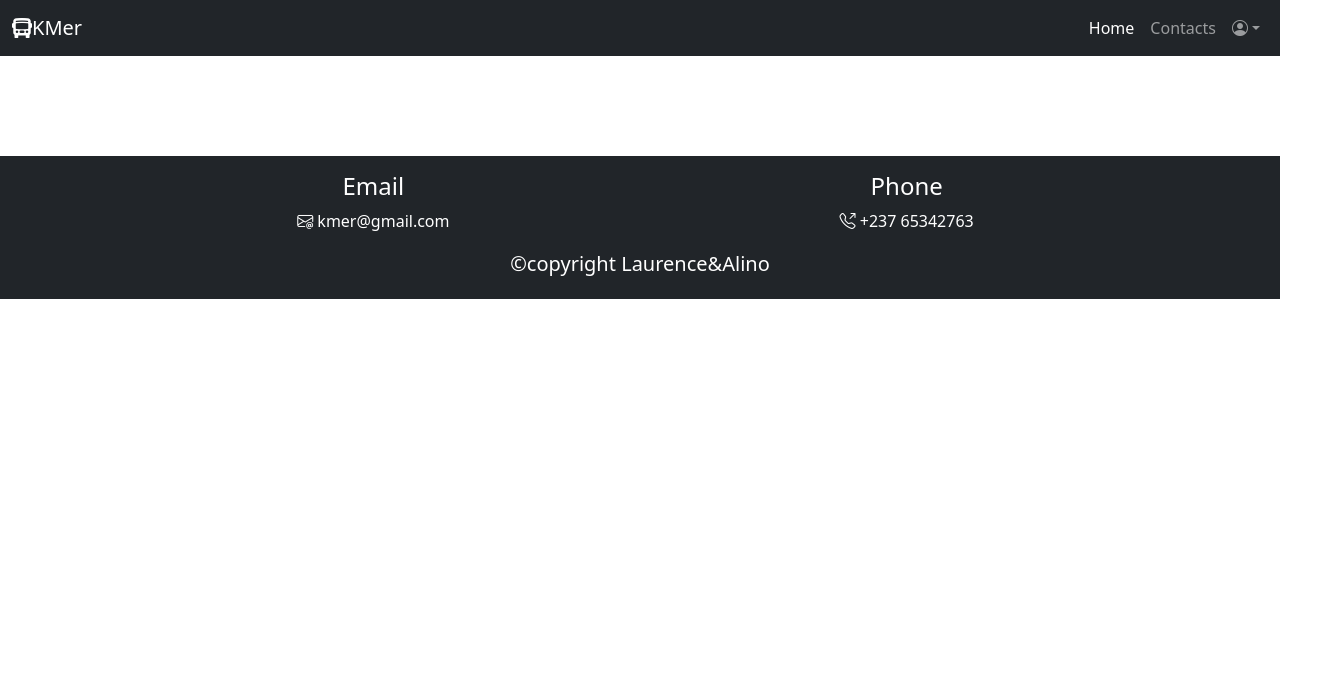
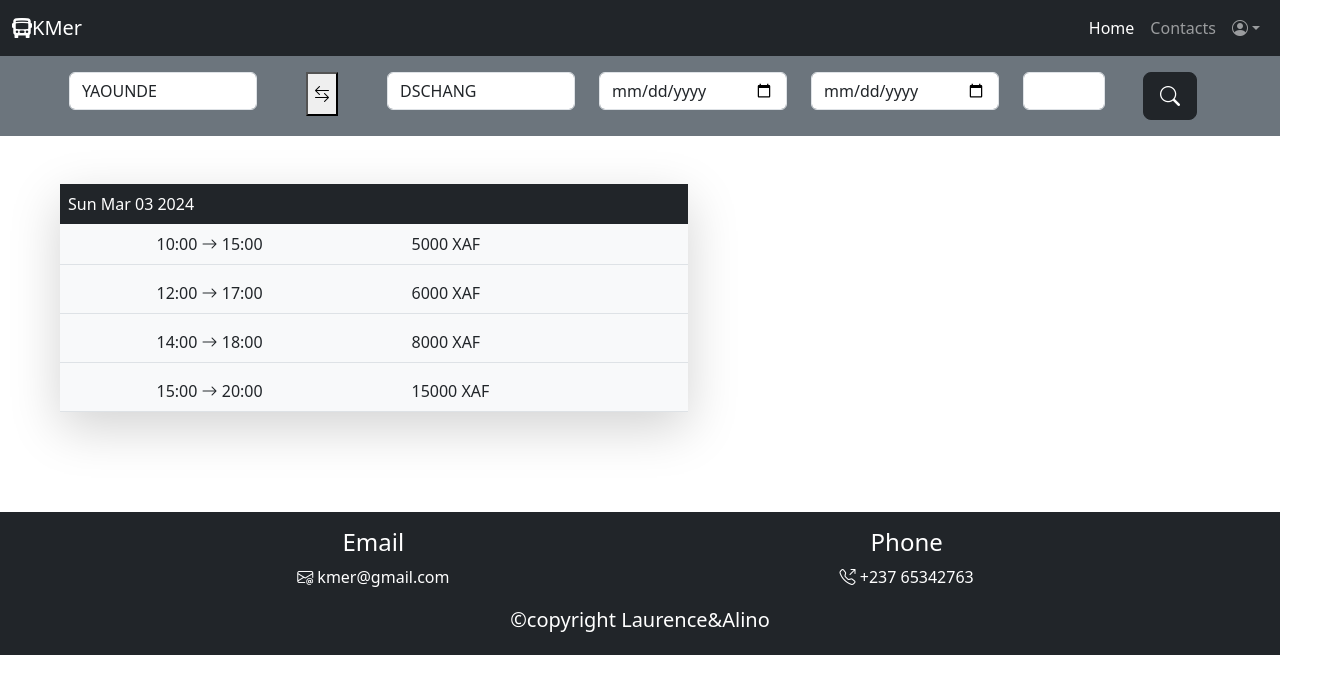
Before and after one commit to ALINO7903/kmer-transport-fe, a React (Create React App) app in the folder kmer-transport-fe/: page /results in a window 1280 px wide. Shown: the top 694 px of the page, 1328 px wide, since content can reach past the window. Built offline with nearby package versions, Linux system fonts and the light colour scheme.

Commit message:
results page implementation

```diff
--- a/kmer-transport-fe/src/App.js
+++ b/kmer-transport-fe/src/App.js
@@ -1,13 +1,18 @@
 import logo from './logo.svg';
 import './App.css';
-import {BrowserRouter as Router, Routes, Route} from 'react-router-dom';
+import { BrowserRouter as Router, Routes, Route } from 'react-router-dom';
 import Home from './pages/Home';
+import Result from './pages/Result';
+import NotFound from './pages/NotFound';
+
 
 function App() {
   return (
     <Router>
       <Routes>
         <Route path='/' element={<Home />}></Route>
+        <Route path='/results' element={<Result />}></Route>
+        <Route path="*" element={<NotFound />}></Route>
       </Routes>
     </Router>
   );
--- a/kmer-transport-fe/src/components/Navbar.js
+++ b/kmer-transport-fe/src/components/Navbar.js
@@ -1,7 +1,7 @@
 import React from "react";
 
 function Navbar() {
-    localStorage.setItem("Login", false);
+    localStorage.setItem("Login", true);
     const login = localStorage.getItem("Login");
     console.log(login);
 
@@ -19,17 +19,19 @@ function Navbar() {
                 <div class="collapse navbar-collapse align-center justify-content-end" id="navbarSupportedContent">
                     <ul class="navbar-nav">
                         <li class="nav-item ">
-                            <a class="nav-link active" aria-current="page" href="#">Home</a>
+                            <a class="nav-link active" aria-current="page" href="/">Home</a>
                         </li>
                         <li class="nav-item ">
                             <a class="nav-link" aria-current="page" href="#contacts">Contacts</a>
                         </li>
                         {
-                        login=='true' &&
+                            login == 'false' &&
                             <li class="nav-item ">
                                 <a class="nav-link active" aria-current="page" href="#">Login</a>
                             </li>
                         }
+                        {
+                            login == 'true' &&
                             <li class="nav-item dropdown">
                                 <a class="nav-link dropdown-toggle" href="#" id="navbarDropdown" role="button" data-bs-toggle="dropdown" aria-expanded="false">
                                     <i class="bi bi-person-circle"></i>
@@ -41,6 +43,7 @@ function Navbar() {
                                     <li><a class="dropdown-item" href="#"><i class="bi bi-box-arrow-right"></i>&nbsp; Logout</a></li>
                                 </ul>
                             </li>
+                        }
 
                     </ul>
                 </div>
--- /dev/null
+++ b/kmer-transport-fe/src/components/ResultListComponent.js
@@ -0,0 +1,41 @@
+import React from "react";
+
+
+export default class ResultListComponent extends React.Component {
+
+
+    render() {
+
+        const results = [
+            { departure: '10:00', arrival: '15:00', price: '5000' },
+            { departure: '12:00', arrival: '17:00', price: '6000' },
+            { departure: '14:00', arrival: '18:00', price: '8000' },
+            { departure: '15:00', arrival: '20:00', price: '15000' }
+        ]
+
+        const currentDate = new Date().toDateString();
+
+        return (
+            <div class="container-fluid m-5">
+                <div class="col-9 col-lg-6">
+                    <div class="container bg-light shadow-lg">
+                        <div class="row bg-dark text-center p-2 text-white">{currentDate}</div>
+                        {results.map((result, index) => (
+                            <div class="row border-bottom justify-content-center p-2 mb-2" key={index}>
+                                <div class="col-5">{result.departure} <i class="bi bi-arrow-right"></i> {result.arrival}</div>
+                                <div class="col-4">{result.price} XAF</div>
+                            </div>
+                        ))}
+                    </div>
+                </div>
+                <div class="col-9 col-lg-4">
+                    <div class="container">
+
+                    </div>
+                </div>
+
+            </div>
+        );
+    };
+
+}
--- /dev/null
+++ b/kmer-transport-fe/src/components/UpdateSearchComponent.js
@@ -0,0 +1,57 @@
+import React from "react";
+
+export default class UpdateSearchComponent extends React.Component {
+
+    constructor(props) {
+        super(props);
+        this.state = {
+            from: "YAOUNDE",
+            to: "DSCHANG",
+            departure: null,
+            return: null,
+            passengers: 1
+
+        }
+    }
+
+    interchange() {
+        const temp = this.state.from;
+        this.setState({ from: this.state.to });
+        this.setState({ to: temp });
+    }
+
+    render() {
+        return (
+            <>
+                <div class="container-fluid bg-secondary  p-3">
+                    <div class="row form-floating justify-content-center">
+                        <div class="col-sm-7 col-lg-2 mb-1">
+                            <input type="text" class="form-control" value={this.state.from} />
+                        </div>
+                        <div class="col-sm-7 col-lg-1 mb-1 d-none d-lg-flex justify-content-center">
+                            <button onClick={() => this.interchange()}><i class="bi bi-arrow-left-right"></i></button>
+                        </div>
+                        <div class="col-sm-7 col-lg-2 mb-1">
+                            <input type="text" class="form-control" value={this.state.to} />
+                        </div>
+                        <div class="col-sm-7 col-lg-2 mb-1">
+                            <input type="date" class="form-control"></input>
+                        </div>
+                        <div class="col-sm-7 col-lg-2 mb-1">
+                            <input type="date" class="form-control"></input>
+                        </div>
+                        <div class="col-sm-7 col-lg-1 mb-1">
+                            <input type="number" class="form-control"></input>
+                        </div>
+                        <div class="col-sm-7 col-lg-1 d-flex justify-content-center" >
+                            <button class="btn btn-dark btn-lg"><i class="bi bi-search"></i></button>
+                        </div>
+                    </div>
+                </div>
+            </>
+        );
+
+    }
+
+
+}
--- /dev/null
+++ b/kmer-transport-fe/src/pages/NotFound.js
@@ -0,0 +1,13 @@
+import React from "react";
+
+
+function NotFound() {
+    return (
+        <div className="text-center m-5">
+            <p class="display-1">404 Page Not Found!</p>
+            <div class="d-none d-lg-block" style={{ height: '35vh' }}></div>
+        </div>
+    );
+}
+
+export default NotFound;
--- /dev/null
+++ b/kmer-transport-fe/src/pages/Result.js
@@ -0,0 +1,15 @@
+import React from "react";
+import UpdateSearchComponent from "../components/UpdateSearchComponent";
+import ResultListComponent from "../components/ResultListComponent";
+
+function Result() {
+    return (
+
+        <>
+            <UpdateSearchComponent />
+            <ResultListComponent />
+        </>
+    );
+}
+
+export default Result;
```
Lines whose indentation alone changed are shown as unchanged.
